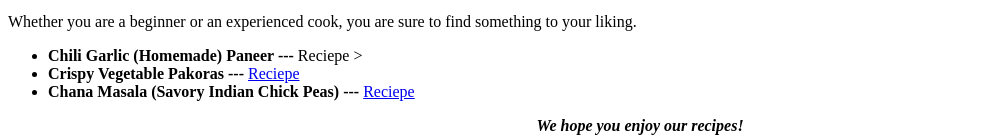
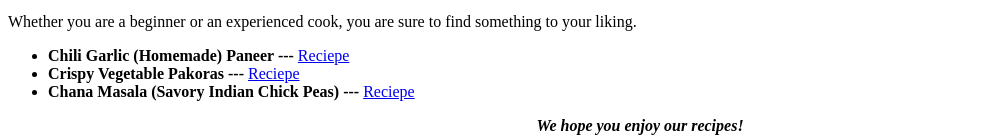
Before and after one commit to nvspavankalyanch/Indian-Veg-Recipes, a plain HTML site: page index.html in a window 1280 px wide. Shown: the part 321-458 px from the top of the page, without its empty margins (0-1000 px from the left). Drawn offline with Linux system fonts and the light colour scheme.

Commit message:
Update index.html

```diff
--- a/index.html
+++ b/index.html
@@ -11,7 +11,7 @@
     <p >Here you will find a collection of delicious and easy-to-follow recipes for Indian vegetarian dishes.</p>
    <p > Whether you are a beginner or an experienced cook, you are sure to find something to your liking.</p>
     <ul>
-        <li><strong>Chili Garlic (Homemade) Paneer  --- </strong><button<a href="Recipes/Chili-Garlic-Paneer.html"> </a> Reciepe ></button></li>
+        <li><strong>Chili Garlic (Homemade) Paneer --- </strong><a href="Recipes/Chili-Garlic-Paneer.html"> Reciepe </a></li>
         <li><strong>Crispy Vegetable Pakoras ---</strong> <a href="Recipes/Crispy-Vegetable-Pakoras.html">Reciepe</a></li>
         <li><strong>Chana Masala (Savory Indian Chick Peas) --- </strong> <a href="Recipes/Chana-Masala.html">Reciepe</a></li>
     </ul>
```
